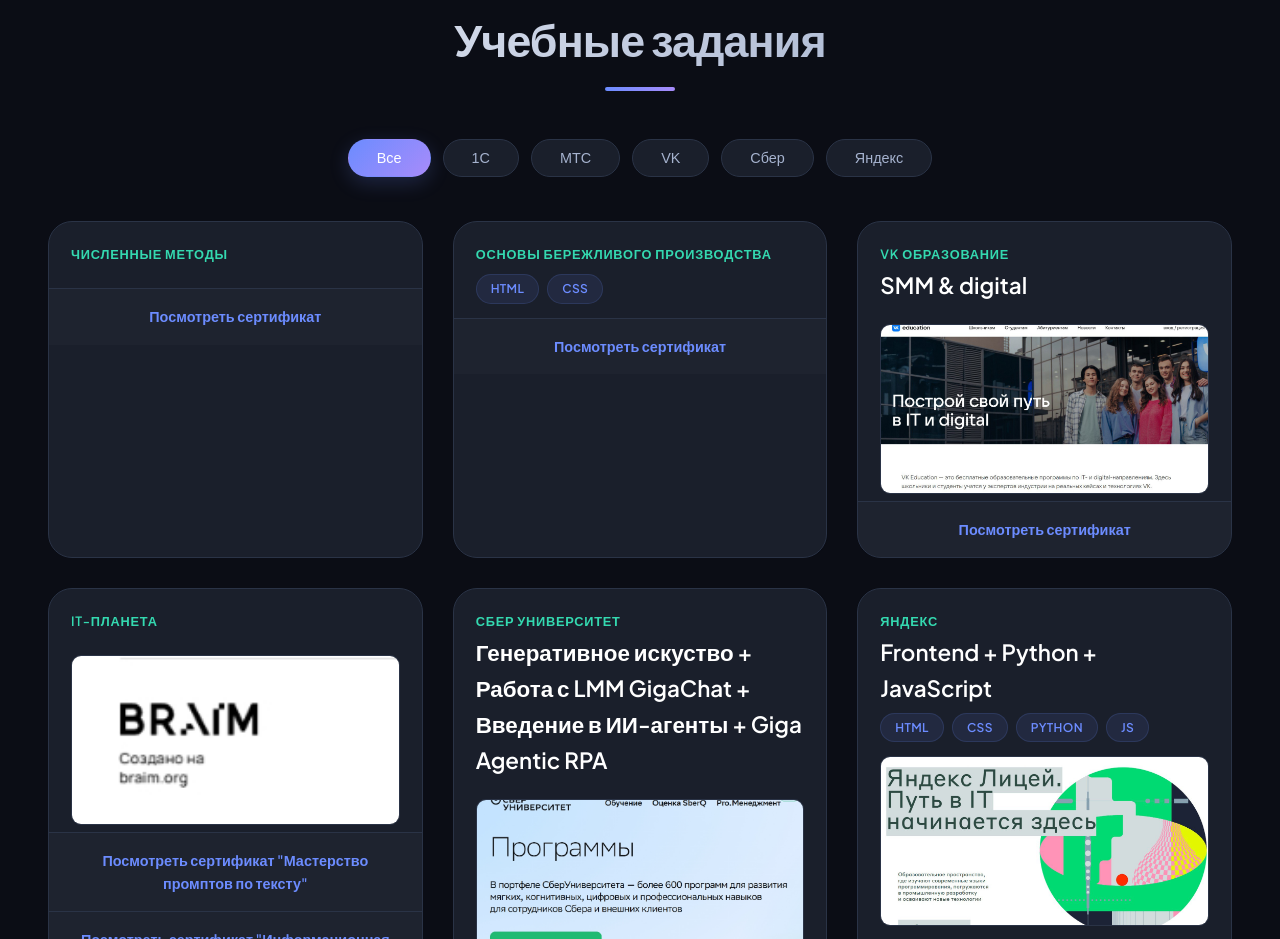
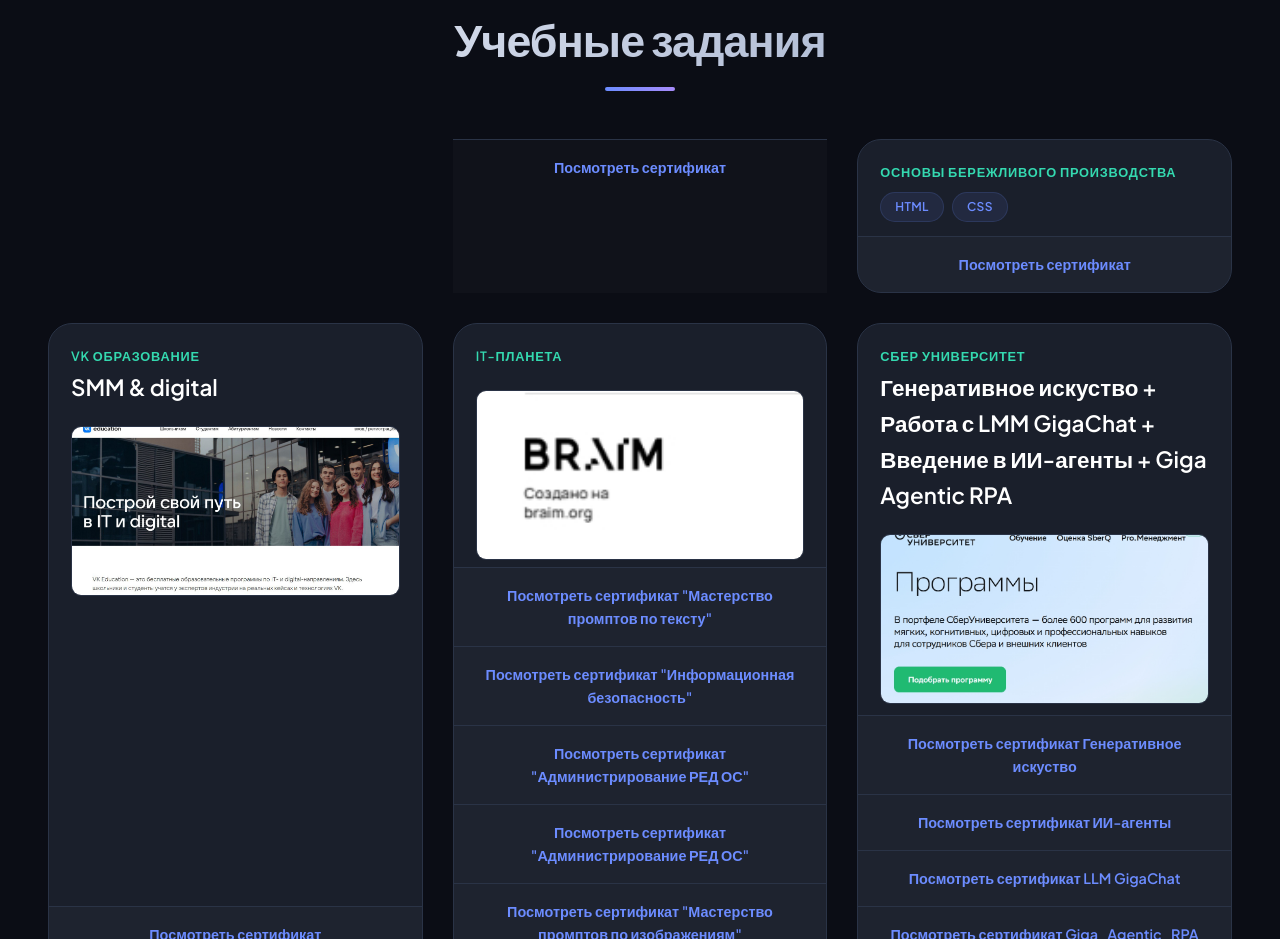
Before and after one commit to kamila2030/Resume2, a plain HTML site: page index.html in a window 1280 px wide. Shown: the part 2291-3230 px from the top of the page. Drawn offline with Linux system fonts and the light colour scheme.

Commit message:
Update index.html

```diff
--- a/index.html
+++ b/index.html
@@ -159,24 +159,12 @@
         <section id="courses" class="section">
             <div class="container">
                 <h2 class="section-title">Учебные задания</h2>
-                <div class="filter-buttons">
-                    <button class="filter-btn active" data-filter="all">Все</button>
-                    <button class="filter-btn" data-filter="1C">1C</button>
-                    <button class="filter-btn" data-filter="vk">MTC</button>
-                    <button class="filter-btn" data-filter="future">VK</button>
-                    <button class="filter-btn" data-filter="sber">Сбер</button>
-                    <button class="filter-btn" data-filter="yandex">Яндекс</button>
-                </div>
+
                 <div class="courses-grid" id="coursesGrid">
                     <!-- Численные методы -->
-                    <div class="course-card" data-category="1C">
-                        <div class="course-header">
-                            <div class="course-platform">Численные методы</div>
-                            <h3 class="course-title"></h3>
-                        </div>
                         <div class="course-skills"></div>
                         <a href="https://drive.google.com/drive/folders/1-8eu3-k9-wqsIekLa9tQi7Gioxajko4i?usp=sharing" class="course-link">Посмотреть сертификат</a>
-                    </div>
+
 
                     <!--Основы бережливого производтства -->
                     <div class="course-card" data-category="vk">
```
